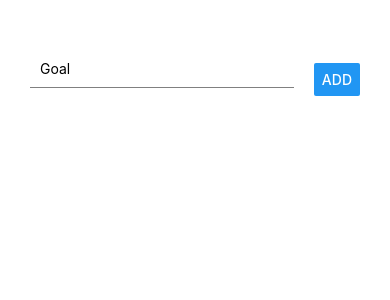
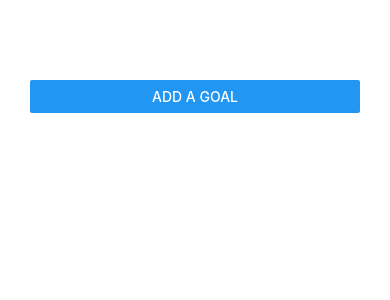
Before and after one commit to JaennPB/Goals-native-app, a React Native app: screen / in a window 390 px wide. Shown: the top 300 px of the page. Built offline with nearby package versions, Linux system fonts and the light colour scheme.

Commit message:
added modal

```diff
--- a/App.js
+++ b/App.js
@@ -1,17 +1,19 @@
 import React, { useState } from "react";
-import { StyleSheet, View, FlatList } from "react-native";
+import { StyleSheet, View, FlatList, Button } from "react-native";
 
 import GoalItem from "./components/GoalItem";
 import AddGoalInput from "./components/AddGoalInput";
 
 const App = () => {
   const [goals, setGoals] = useState([]);
+  const [modalVisible, setModalVisible] = useState(false);
 
   const setGoalsHandler = (title) => {
     setGoals((oldState) => [
       ...oldState,
       { key: Math.random().toString(), name: title },
     ]);
+    setModalVisible(false);
   };
 
   const deleteGoalHandler = (goalId) => {
@@ -20,9 +22,13 @@ const App = () => {
     });
   };
 
+  const toggleModalHandler = () => {
+    setModalVisible((oldState) => !oldState);
+  };
+
   return (
     <View style={styles.screenContainer}>
-      <AddGoalInput setGoal={setGoalsHandler} />
+      <View style={styles.listContainer}>
         <FlatList
           data={goals}
           renderItem={(itemData) => (
@@ -34,13 +40,33 @@ const App = () => {
           )}
         />
       </View>
+      <View style={styles.inputContainer}>
+        <Button title="ADD A GOAL" onPress={toggleModalHandler} />
+        <AddGoalInput
+          setGoal={setGoalsHandler}
+          modalVisible={modalVisible}
+          closeModal={toggleModalHandler}
+        />
+      </View>
+    </View>
   );
 };
 
 const styles = StyleSheet.create({
   screenContainer: {
-    paddingVertical: 50,
+    justifyContent: "space-between",
+    alignItems: "center",
+
+    paddingTop: 50,
     paddingHorizontal: 30,
+  },
+  listContainer: {
+    height: "90%",
+    width: "100%",
+  },
+  inputContainer: {
+    height: "10%",
+    width: "100%",
   },
 });
 
--- a/components/AddGoalInput.js
+++ b/components/AddGoalInput.js
@@ -1,5 +1,5 @@
 import React, { useState } from "react";
-import { StyleSheet, View, Button, TextInput } from "react-native";
+import { StyleSheet, View, Button, TextInput, Modal } from "react-native";
 
 const AddGoalInput = (props) => {
   const [enteredText, setEnteredText] = useState("");
@@ -8,31 +8,60 @@ const AddGoalInput = (props) => {
     setEnteredText(text);
   };
 
+  const addGoalHandler = () => {
+    props.setGoal(enteredText);
+    setEnteredText("");
+  };
+
   return (
+    <Modal visible={props.modalVisible} animationType="fade" transparent>
+      <View style={styles.modalContainer}>
         <View style={styles.inputContainer}>
           <TextInput
             placeholder="Goal"
             style={styles.input}
             onChangeText={changeTextHandler}
             value={enteredText}
+            autoFocus={true}
           />
-      <Button title="ADD" onPress={props.setGoal.bind(this, enteredText)} />
+          <View style={styles.buttonsContainer}>
+            <View style={styles.button}>
+              <Button title="CANCEL" onPress={props.closeModal} color="red" />
             </View>
+            <View style={styles.button}>
+              <Button title="ADD" onPress={addGoalHandler} />
+            </View>
+          </View>
+        </View>
+      </View>
+    </Modal>
   );
 };
 
 const styles = StyleSheet.create({
+  modalContainer: {
+    flex: 1,
+    justifyContent: "flex-end",
+  },
   inputContainer: {
+    padding: 30,
+    width: "100%",
+    backgroundColor: "white",
+  },
+  input: {
+    width: "100%",
+    borderBottomColor: "grey",
+    borderBottomWidth: 1,
+    marginBottom: 10,
+    padding: 10,
+  },
+  buttonsContainer: {
+    width: "100%",
     flexDirection: "row",
-    alignItems: "center",
     justifyContent: "space-between",
   },
-  input: {
-    width: "80%",
-    borderBottomColor: "grey",
-    borderBottomWidth: 1,
-    padding: 10,
-    marginBottom: 20,
+  button: {
+    width: "40%",
   },
 });
 
```
Lines whose indentation alone changed are shown as unchanged.
